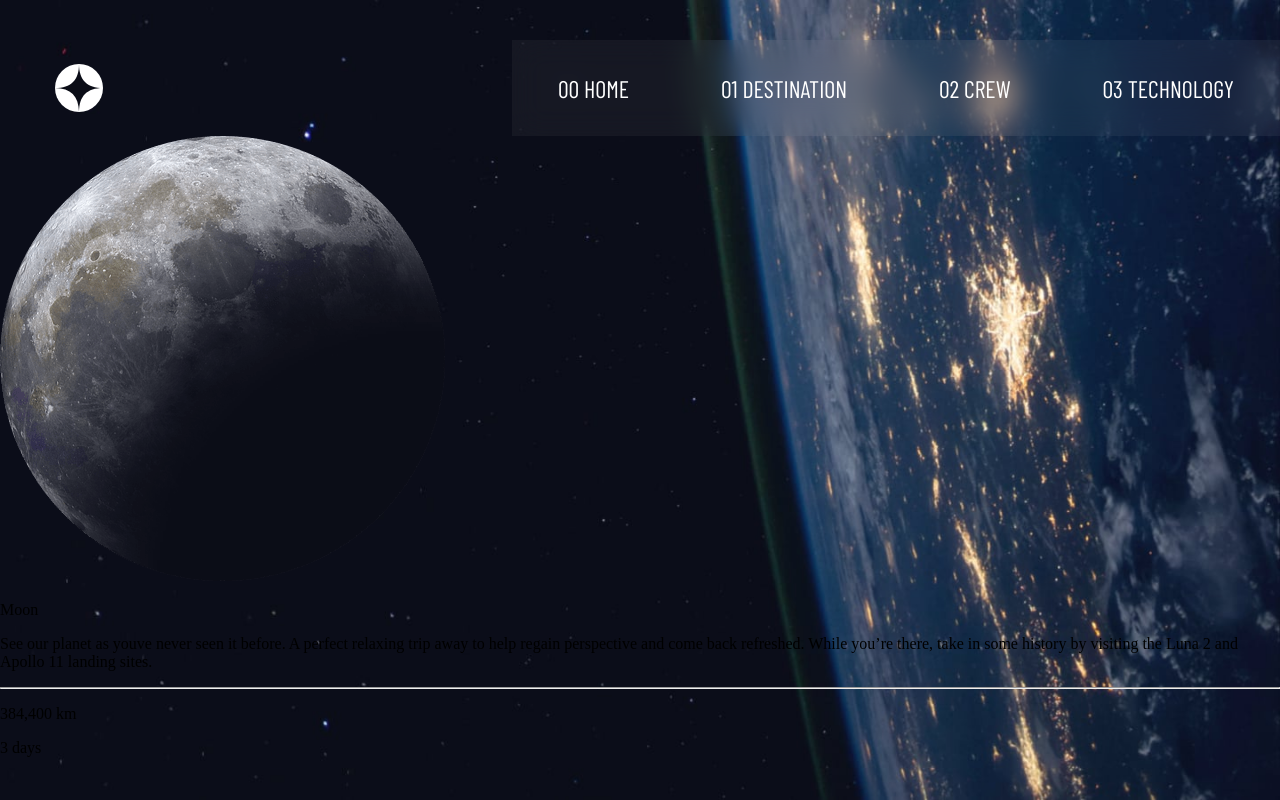
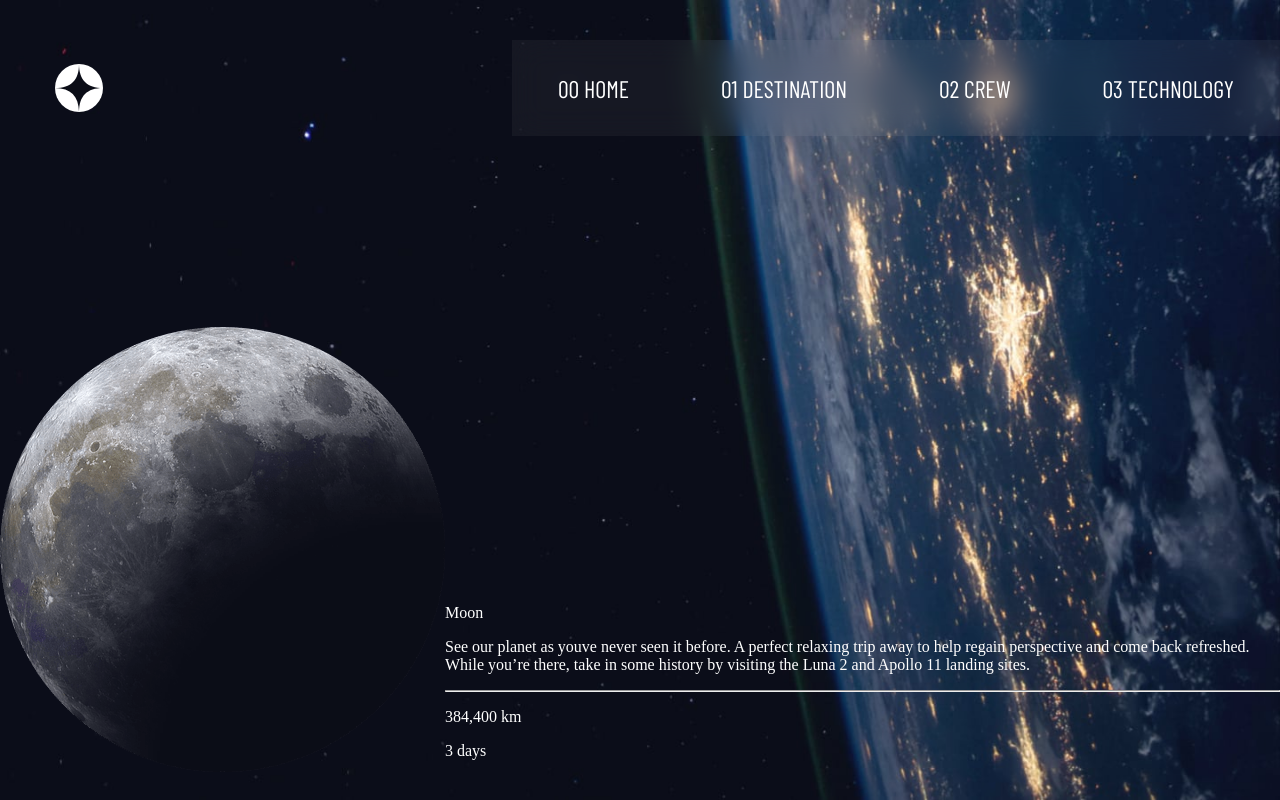
Before and after one commit to DavidSRV/SpaceTS, a React (Create React App) app: page /Destination in a window 1280 px wide. Built offline with nearby package versions, Linux system fonts and the light colour scheme; a web font is replaced by a local one.

Commit message:
Section Destination work

```diff
--- a/src/pages/destination/Destination.tsx
+++ b/src/pages/destination/Destination.tsx
@@ -1,5 +1,6 @@
 import React from "react";
 import { IDestination } from "../../utils/models/interfaces";
+import  "./_destinations.scss";
 
 const Destination = ({ destination }: IDestination): JSX.Element => {
 
@@ -7,29 +8,30 @@ const Destination = ({ destination }: IDestination): JSX.Element => {
   return (
     <>
       {destination.map((destination) => (
-        <section>
-          <article className="container__img">
+        <section className="section">
+
+          <article className="section__containerImg">
             <img src={destination.images.png} alt={destination.name} />
           </article>
 
           <article>
-            <div className="description__contaner">
-              <div className="description__scroll">
+            <div className="section__description">
+              <div className="section__select">
 
               </div>
 
-              <p className="description__name">{destination.name}</p>
-              <p className="description__description">
+              <p className="section__name">{destination.name}</p>
+              <p className="section__description">
                 {destination.description}
               </p>
 
               <hr />
 
-              <div className="description__section">
-                <p className="description__kilometers">
+              <div className="section__containerKmDays">
+                <p className="section__descriptionsKmDays">
                   {destination.distance}
                 </p>
-                <p className="dsecription__days">{destination.travel}</p>
+                <p className="section__days">{destination.travel}</p>
               </div>
             </div>
           </article>
--- /dev/null
+++ b/src/pages/destination/_destinations.scss
@@ -0,0 +1,8 @@
+section{
+    display: flex;
+    justify-content: space-evenly;
+    align-items: flex-end;
+    color: white;
+    height: 80vh;
+
+}
```
